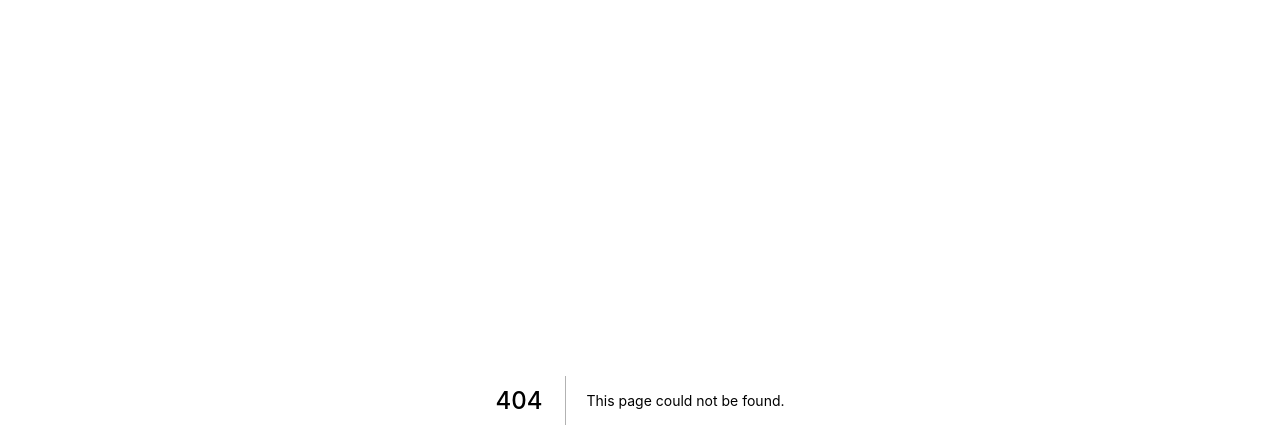
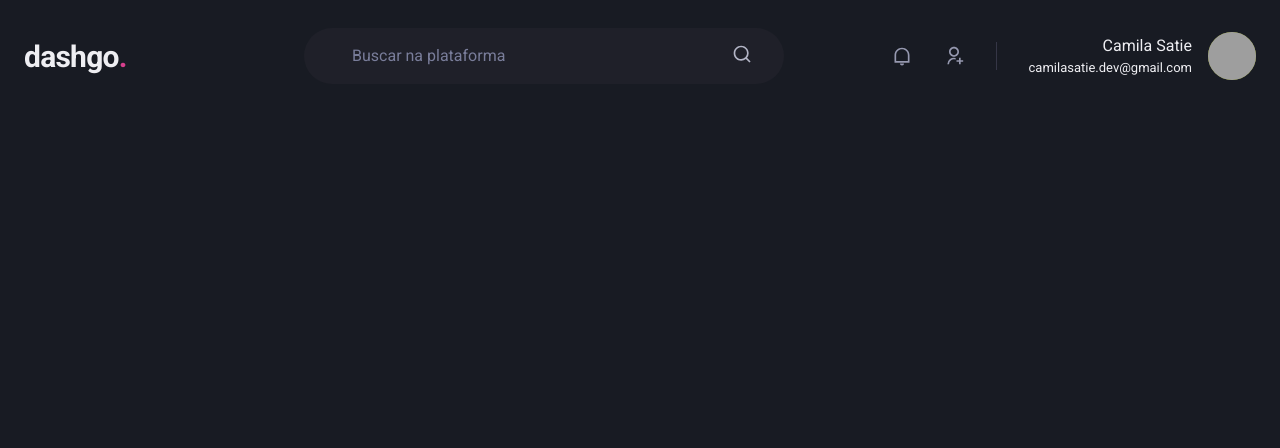
Before and after one commit to camilasatie/rocketseat-ignite, a Next.js app in the folder 03-dashgo/: page /dashboard in a window 1280 px wide. Before the commit this address had no page. Shown: the top 448 px of the page. Built offline with nearby package versions, Linux system fonts and the light colour scheme; grey boxes are pictures that could not be loaded.

Commit message:
feat: add header component

```diff
--- a/03-dashgo/package.json
+++ b/03-dashgo/package.json
@@ -15,7 +15,8 @@
     "framer-motion": "^4.1.5",
     "next": "10.1.3",
     "react": "17.0.2",
-    "react-dom": "17.0.2"
+    "react-dom": "17.0.2",
+    "react-icons": "^4.2.0"
   },
   "devDependencies": {
     "@types/node": "^14.14.41",
--- /dev/null
+++ b/03-dashgo/src/components/Header.tsx
@@ -0,0 +1,95 @@
+import { Flex, Text, Input, Icon, HStack, Box, Avatar } from "@chakra-ui/react";
+import {RiNotificationLine, RiSearchLine, RiUserAddLine} from 'react-icons/ri';
+
+export function Header() {
+  return (
+    <Flex
+      as='header'
+      w='100%'
+      maxWidth={1480}
+      h='20'
+      mx='auto'
+      mt='4'
+      px='6'
+      align='center'
+    >
+      <Text
+        fontSize='3xl'
+        fontWeight='bold'
+        letterSpacing='tight'
+        w='64'
+      >
+        dashgo
+        <Text
+          as='span'
+          color='pink.500'
+        >
+          .
+        </Text>
+      </Text>
+
+      <Flex
+        as='label'
+        flex='1'
+        py='4'
+        px='8'
+        ml='6'
+        maxWidth={480}
+        alignSelf='center'
+        color='gray.200'
+        position='relative'
+        bg='gray.800'
+        borderRadius='full'
+      >
+        <Input
+          color='gray.50'
+          variant='unstyled'
+          px='4'
+          mr='4'
+          placeholder='Buscar na plataforma'
+          _placeholder={{
+            color: 'gray.400'
+          }}
+        />
+        <Icon as={RiSearchLine} fontSize={20} />
+      </Flex>
+
+      <Flex
+        align='center'
+        ml='auto'
+      >
+        <HStack
+          spacing='8'
+          mx='8'
+          pr='8'
+          py='1'
+          color='gray.300'
+          borderRightWidth={1}
+          borderColor='gray.700'
+        >
+          <Icon as={RiNotificationLine} fontSize={20}/>
+          <Icon as={RiUserAddLine} fontSize={20}/>
+        </HStack>
+
+        <Flex align='center'>
+          <Box mr='4' textAlign='right'>
+            <Text>Camila Satie</Text>
+            <Text
+              color='gray-300'
+              fontSize='small'
+            >
+              camilasatie.dev@gmail.com
+            </Text>
+          </Box>
+
+          <Avatar
+            size='md'
+            name='Camila Satie'
+            src='https://github.com/camilasatie.png'
+          />
+        </Flex>
+
+      </Flex>
+    </Flex>
+  );
+}
--- /dev/null
+++ b/03-dashgo/src/pages/dashboard.tsx
@@ -0,0 +1,7 @@
+import { Header } from "../components/Header";
+
+export default function Dashboard() {
+  return (
+    <Header />
+  );
+}
```
Also changed, not shown: 1 other file (tests, documents, lock files or other folders).
